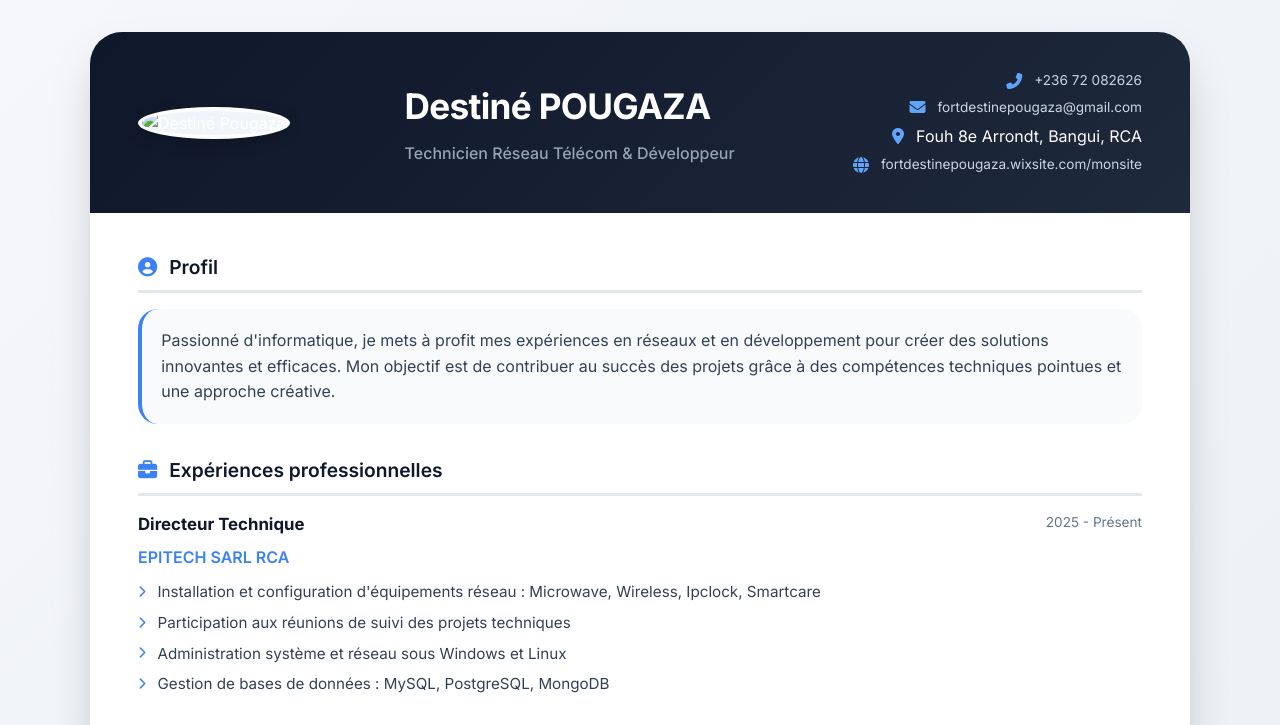
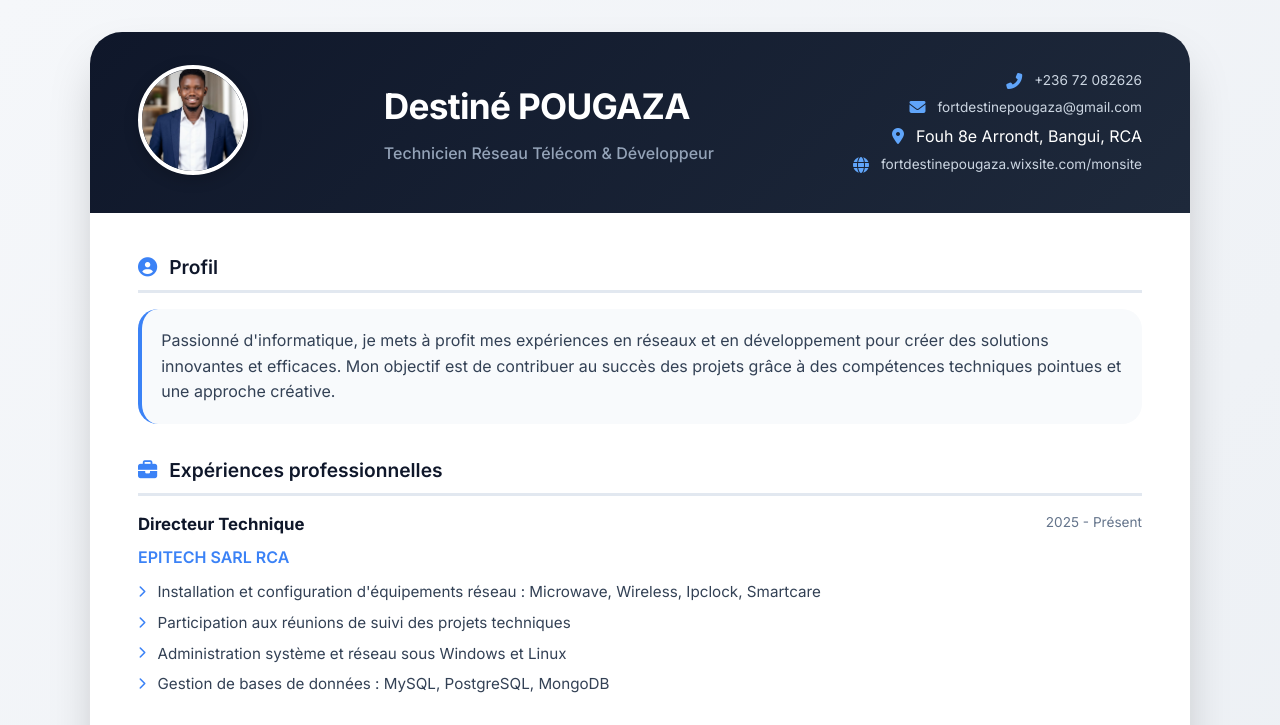
Before and after one commit to fortdestinepougaza-dot/CV-DESTINE-POUGAZA, a plain HTML site: page index.html in a window 1280 px wide. Shown: the top 725 px of the page. Drawn offline with Linux system fonts and the light colour scheme.

```diff
--- a/index.html
+++ b/index.html
@@ -385,7 +385,7 @@
                     <!-- Remplace "ma-photo.jpg" par le nom de ton fichier photo -->
                     <!-- ========================================= -->
                     <div class="profile-photo">
-                        <img src="moi.jpg.jpeg" alt="Destiné Pougaza">
+                        <img src="moi.jpg" alt="Destiné Pougaza">
                     </div>
 
                     <div class="title-section">
```
